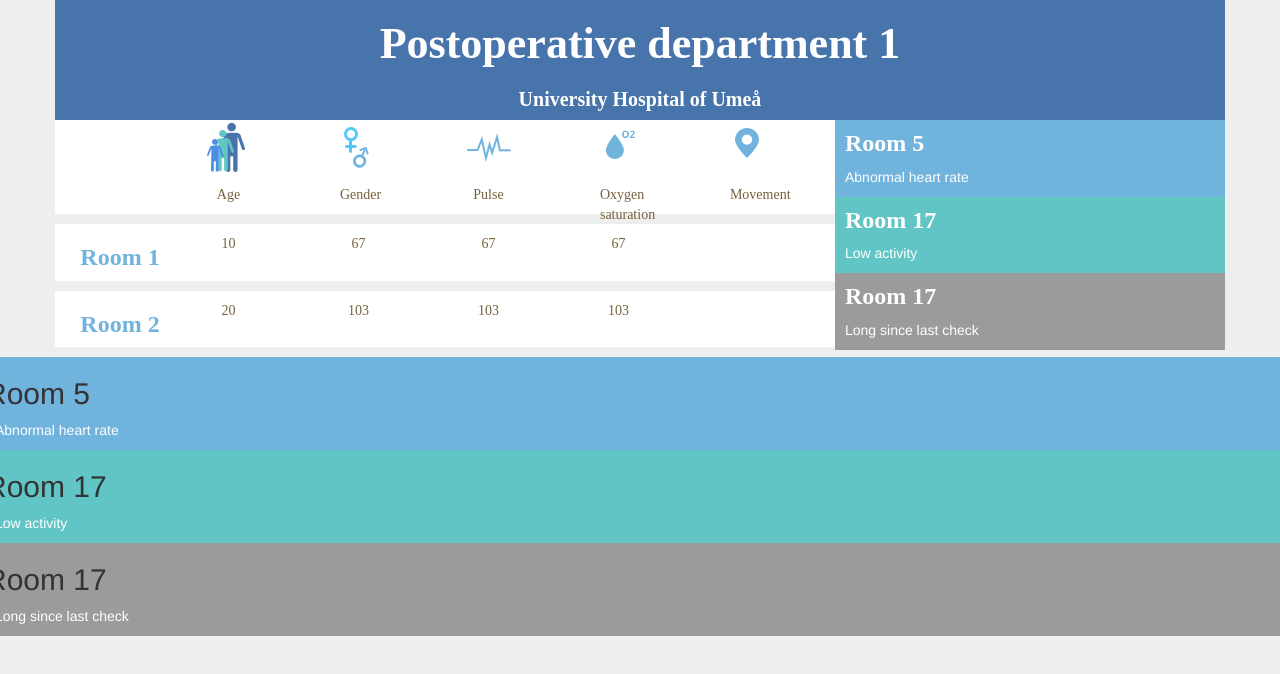
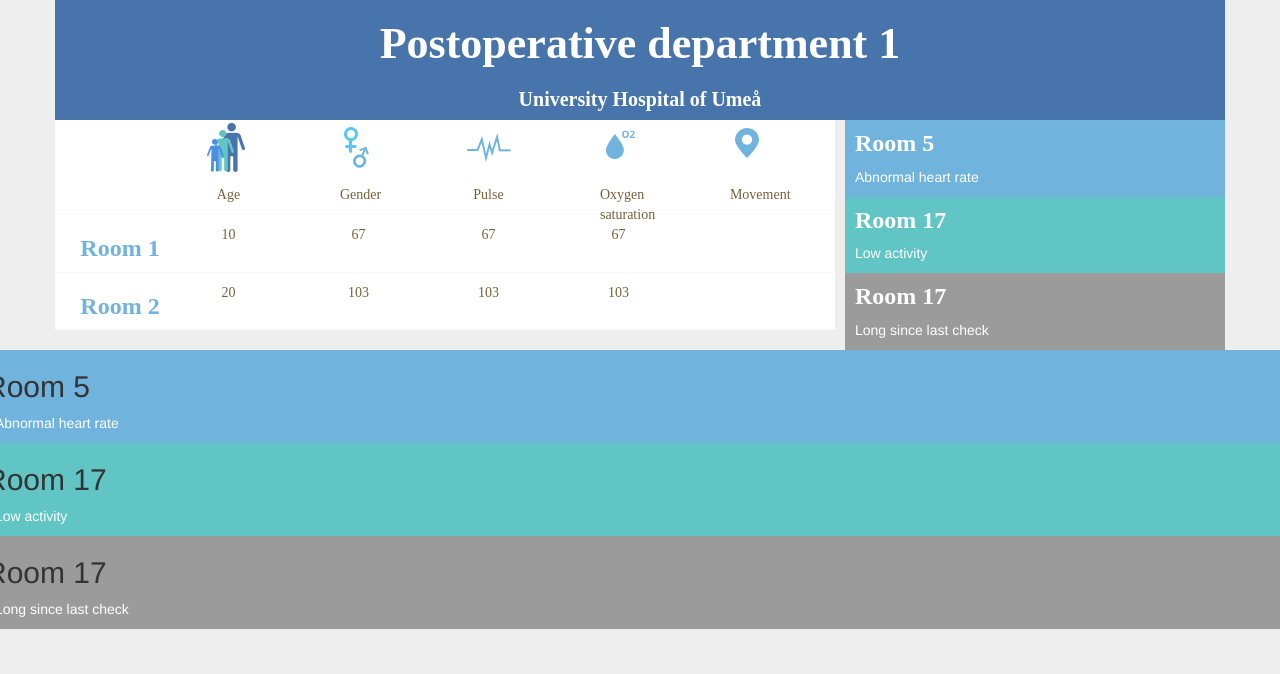
Before and after one commit to NaiLi/eltripleee, a website: page web-app/public/index.html in a window 1280 px wide. Drawn offline with nearby package versions, Linux system fonts and the light colour scheme.

Commit message:
resolve conflicts

```diff
--- a/web-app/public/mainController.js
+++ b/web-app/public/mainController.js
@@ -67,6 +67,7 @@ angular.module('eltripleee', [])
     }
   ]};
 
+
   $scope.selectedRoom;
  // $scope.selectedRoom = $scope.roomData.rooms[0]; //TODO ta bort
   //$('#roominformationModal').modal('show'); //TODO ta bort
--- a/web-app/public/style/style.css
+++ b/web-app/public/style/style.css
@@ -33,7 +33,7 @@ html, body {
 
 #roomlist-panel .row {
   background-color: #fff;
-  margin-bottom: 10px;
+  border-bottom: 1px solid #f8f8f8;
 }
 
 #roomlist-panel h2 {
@@ -86,6 +86,10 @@ html, body {
   font-weight: bold;
 }
 
+.feedlista .row {
+  margin-left: -5px;
+}
+
 .feedlista h2, p {
   margin: 10px;
   color: #ffffff;
```
